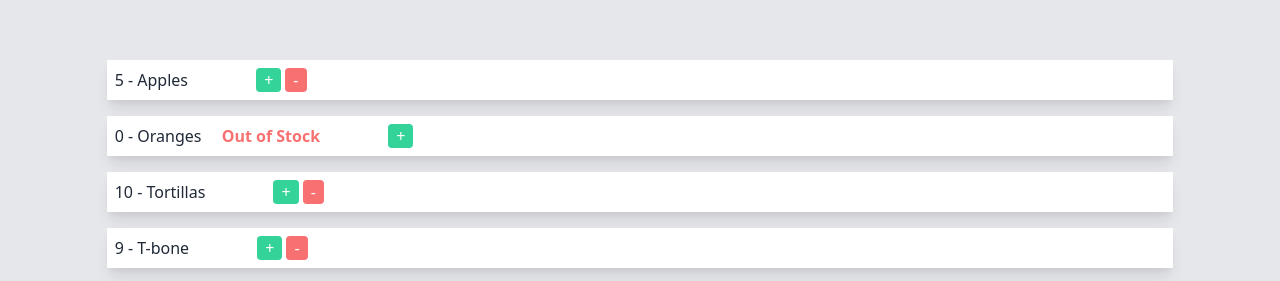
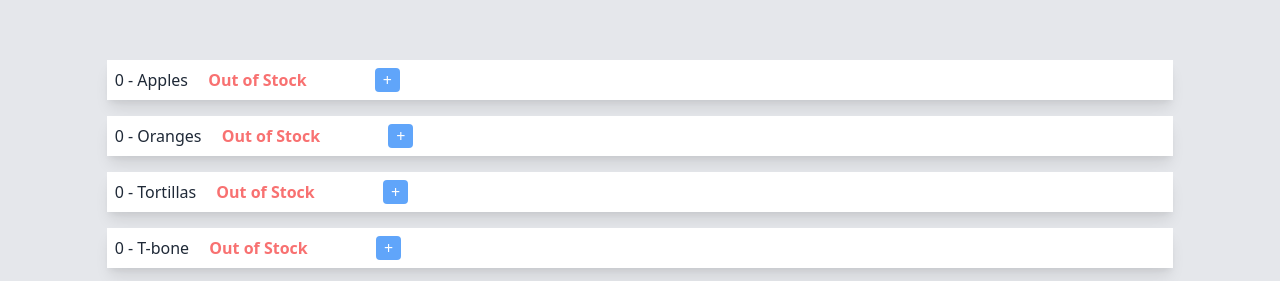
Before and after one commit to fmedran4/intro-vue, a plain HTML site: page index.html in a window 1280 px wide. Shown: the part 92-373 px from the top of the page. Drawn offline with nearby package versions, Linux system fonts and the light colour scheme.

Commit message:
Changed title and colors

```diff
--- a/index.html
+++ b/index.html
@@ -24,7 +24,7 @@
             Out of Stock </span
           ><button
             @click="product.qty++"
-            class="bg-green-400 rounded  text-white px-2 ml-16"
+            class="bg-blue-400 rounded  text-white px-2 ml-16"
           >
             +</button
           ><button
@@ -43,12 +43,12 @@
       const app = new Vue({
         el: "#app",
         data: {
-          storeName: "TheStore",
+          storeName: "Vue Whole Foods",
           products: [
             {
               id: 0,
               name: "Apples",
-              qty: 5
+              qty: 0
             },
             {
               id: 1,
@@ -58,17 +58,17 @@
             {
               id: 2,
               name: "Tortillas",
-              qty: 10
+              qty: 0
             },
             {
               id: 3,
               name: "T-bone",
-              qty: 9
+              qty: 0
             },
             {
               id: 4,
               name: "Fajita",
-              qty: 2
+              qty: 0
             }
           ]
         },
```
